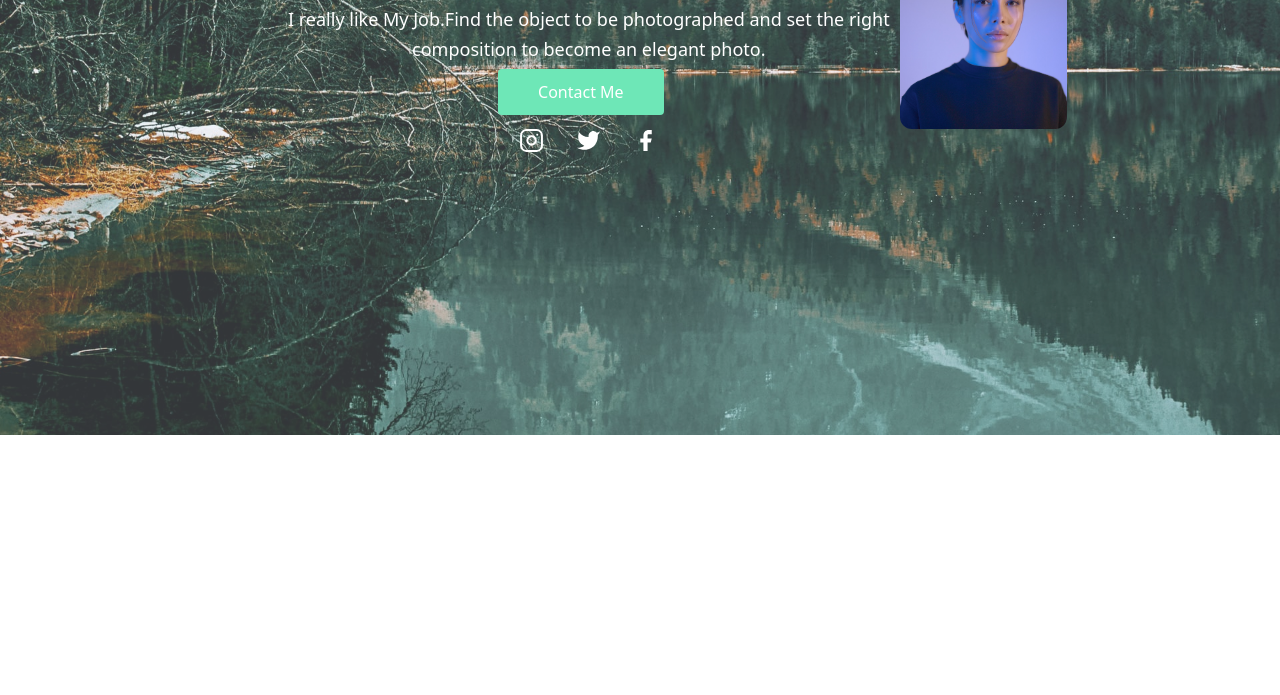
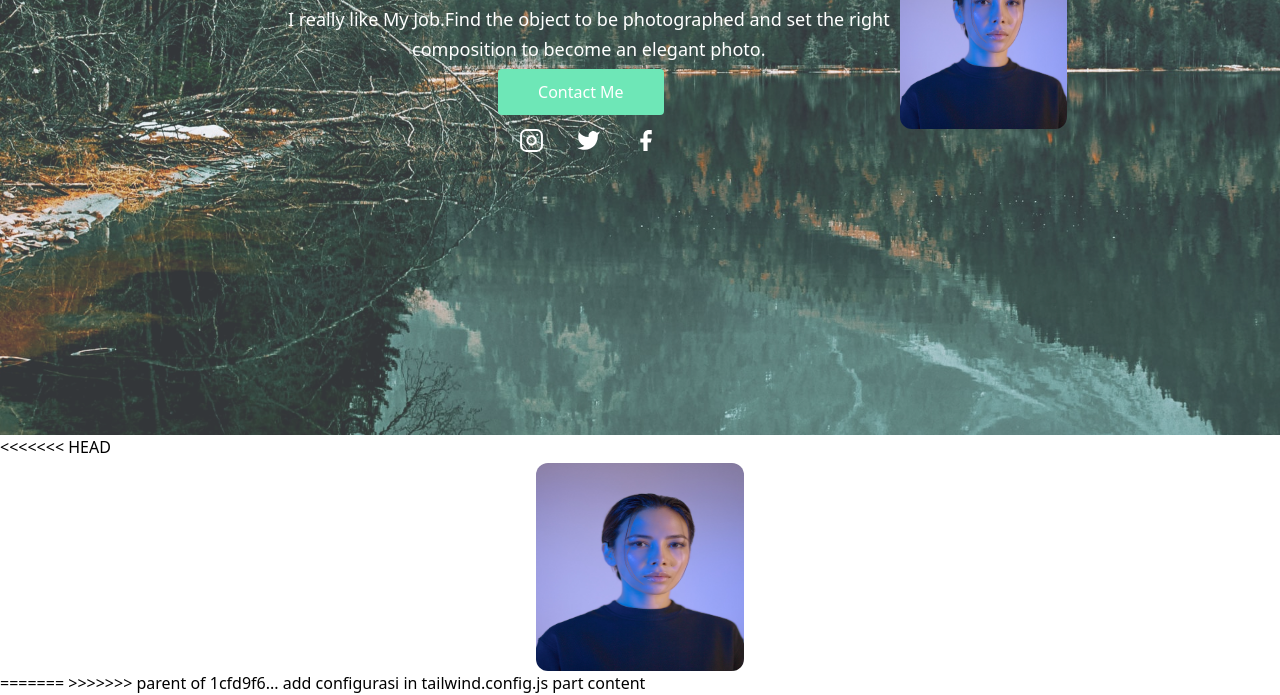
Before and after one commit to andi-faizal94/Rebbeca-Insta-F, a website: page index.html in a window 1280 px wide. Shown: the part 365-1060 px from the top of the page. Before the commit the page ends 800 px from the top, so only its background shows below. Drawn offline with Linux system fonts and the light colour scheme.

```diff
--- a/index.html
+++ b/index.html
@@ -8,23 +8,37 @@
     <link rel="stylesheet" href="/dist/output.css" />
   </head>
   <body>
+    <!DOCTYPE html>
+    <html lang="en">
+      <head>
+        <meta charset="UTF-8" />
+        <meta http-equiv="X-UA-Compatible" content="IE=edge" />
+        <meta name="viewport" content="width=device-width, initial-scale=1.0" />
+        <title>Profil</title>
+        <link rel="stylesheet" href="dist/output.css" />
+      </head>
+      <body>
         <img
           class="fixed top-0 left-0 w-full h-full object-cover"
           src="src/image/eberhard-grossgasteiger-x2S9wCbD20c-unsplash (1).jpg"
           alt="image"
         />
-    <div class="fixed top-0 left-0 w-full h-full bg-slate-300 opacity-25"></div>
+        <div
+          class="fixed top-0 left-0 w-full h-full bg-slate-300 opacity-25"
+        ></div>
 
         <div class="h-screen relative flex items-center justify-center">
           <div class="flex lg:w-8/12 w-10/12 flex-col-reverse md:flex-row">
             <div class="md:ml-16 text-white">
               <h1 class="text-3xl text-center font-bold mb-4">Rebbeca Insta</h1>
-          <div class="uppercase tracking-widest font-light text-xl text-center">
+              <div
+                class="uppercase tracking-widest font-light text-xl text-center"
+              >
                 fotografer
               </div>
               <p class="mt-2 text-lg text-center leading-relaxed mb-4">
-            I really like My Job.Find the object to be photographed and set the
-            right composition to become an elegant photo.
+                I really like My Job.Find the object to be photographed and set
+                the right composition to become an elegant photo.
               </p>
               <div class="text-center">
                 <a
@@ -133,5 +147,28 @@
             />
           </div>
         </div>
+<<<<<<< HEAD
+
+        <img
+          class="
+            w-52
+            h-52
+            rounded-[12px]
+            hover:rounded-full
+            mx-auto
+            mt-3
+            sm:mt-4
+            md:mt-1
+            mb-1
+            md:mb-0
+          "
+          src="src/image/aiony-haust-3TLl_97HNJo-unsplash.jpg"
+        />
+      </div>
+    </div>
+=======
       </body>
     </html>
+>>>>>>> parent of 1cfd9f6... add configurasi in tailwind.config.js part content
+  </body>
+</html>
```
Also changed, not shown: dist/output.css. Lines whose indentation alone changed are shown as unchanged.
